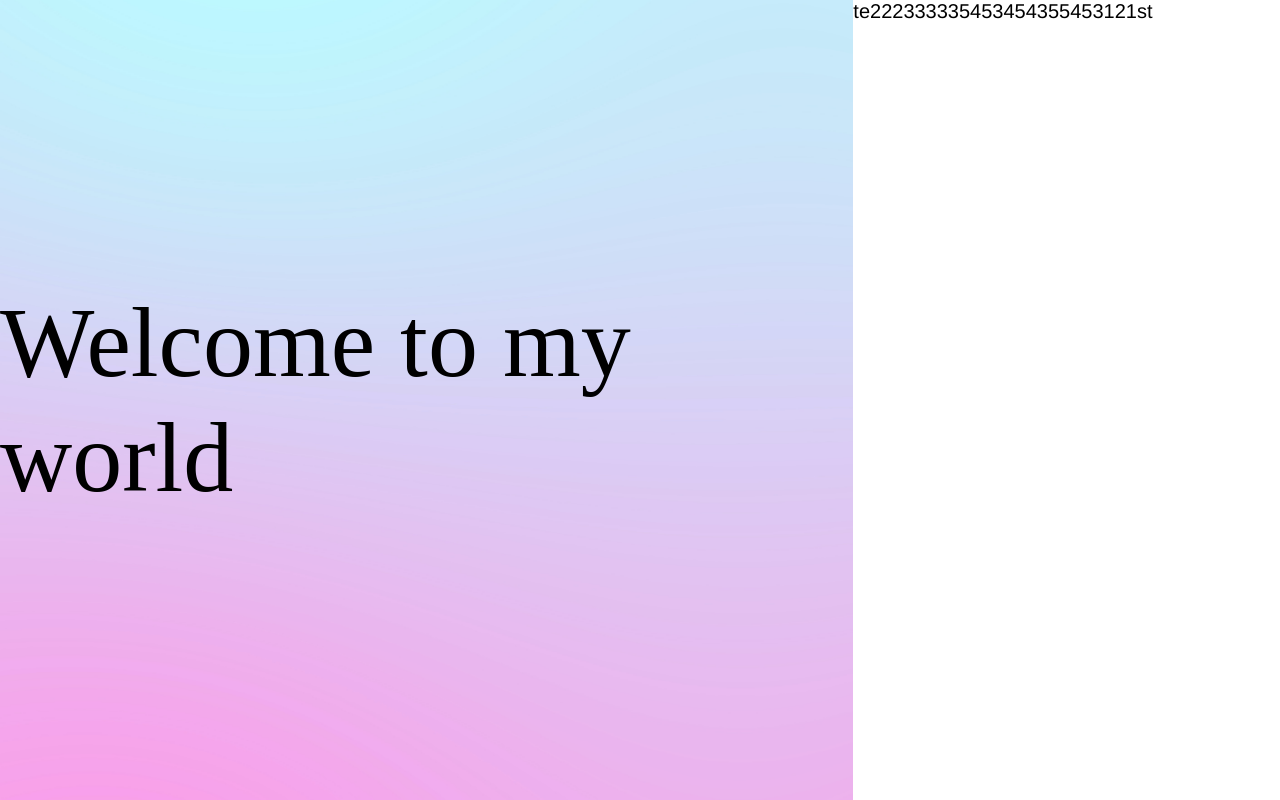
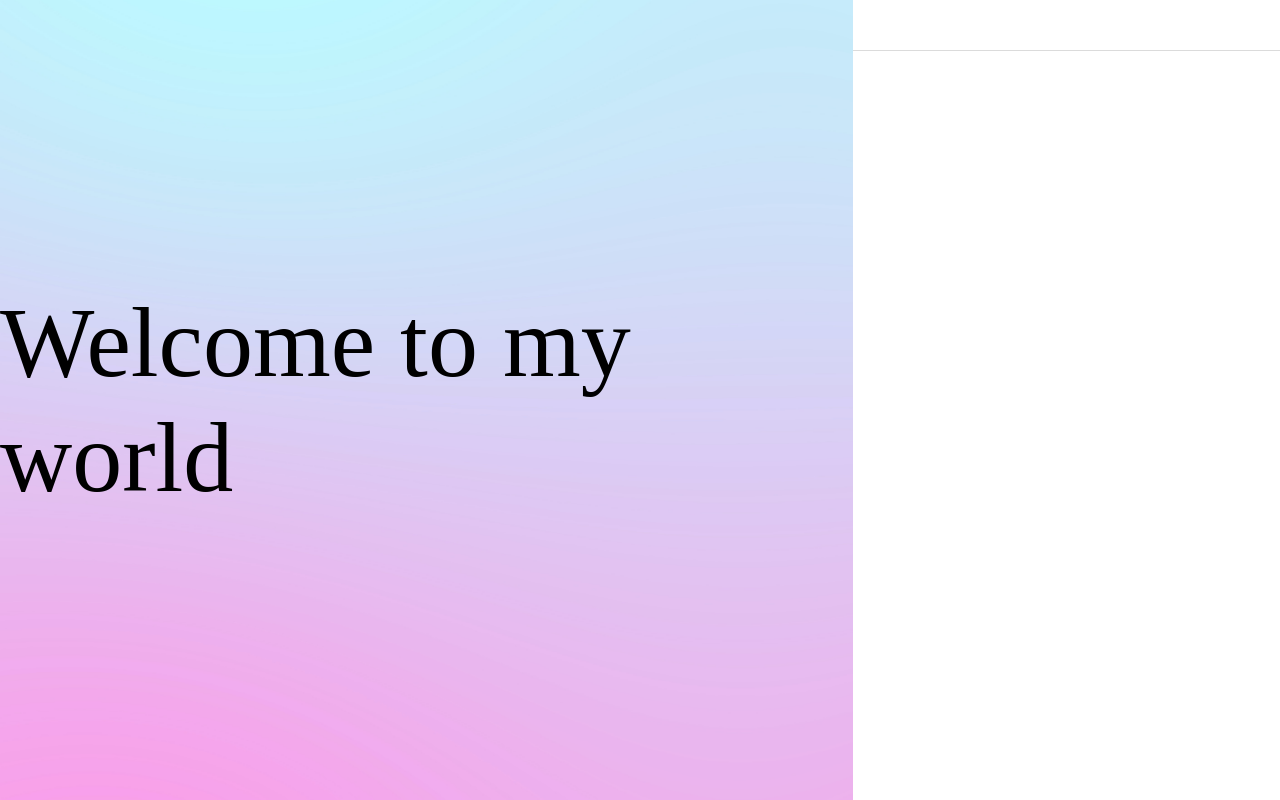
Before and after one commit to web-d-jun/new-vue, a Vue app: page /login in a window 1280 px wide. Built offline with nearby package versions, Linux system fonts and the light colour scheme; a web font is replaced by a local one.

Commit message:
input component생성

```diff
--- a/src/components/input/j_input.vue
+++ b/src/components/input/j_input.vue
@@ -1,6 +1,7 @@
 <template>
-  <div class="InputContainer">
-    <div class="label">{{propsObj.label}}</div>
+  <div class="input-container">
+    <input class="input" />
+    <span class="focus-input"></span>
   </div>
 </template>
 <script lang="ts">
@@ -8,16 +9,58 @@ import { defineComponent, reactive } from "vue";
 export default defineComponent({
   name: "InputContainer",
   props: {
-    label: String
+    label: String,
   },
   setup(props) {
     console.log(props);
     const propsObj = reactive({
-      label: props.label
+      label: props.label,
     });
     return {
-      propsObj
+      propsObj,
     };
-  }
+  },
 });
 </script>
+<style lang="scss" scoped>
+.input-container {
+  position: relative;
+  width: 100%;
+  border-bottom: 1px solid #dbdbdb;
+  .input {
+    width: 100%;
+    height: 50px;
+    background: transparent;
+    font-size: 14px;
+    color: #555555;
+    line-height: 1.2;
+    border: none;
+    outline: none;
+    padding: 0 2px;
+    &:focus + .focus-input::before {
+      width: 100%;
+    }
+  }
+  .focus-input {
+    position: absolute;
+    width: 100%;
+    height: 100%;
+    top: 0;
+    left: 0;
+    pointer-events: none;
+    &::before {
+      content: "";
+      position: absolute;
+      bottom: -2px;
+      left: 0;
+      width: 0;
+      height: 2px;
+      transition: all 0.4s;
+      -moz-transition: all 0.4s;
+      -webkit-transition: all 0.4s;
+      -o-transition: all 0.4s;
+      background: linear-gradient(45deg, #d5007d, #e53935);
+    }
+  }
+}
+</style>
--- a/src/page/login.vue
+++ b/src/page/login.vue
@@ -2,7 +2,7 @@
   <div id="loginContainer">
     <div class="left-contents">Welcome to my world</div>
     <div class="right-contents">
-      <j-input :label="'te222333335453454355453121st'">111</j-input>
+      <j-input :label="'11'">111</j-input>
     </div>
     <!-- <button type="button" @click="handleLogin">Login</button> -->
   </div>
```
